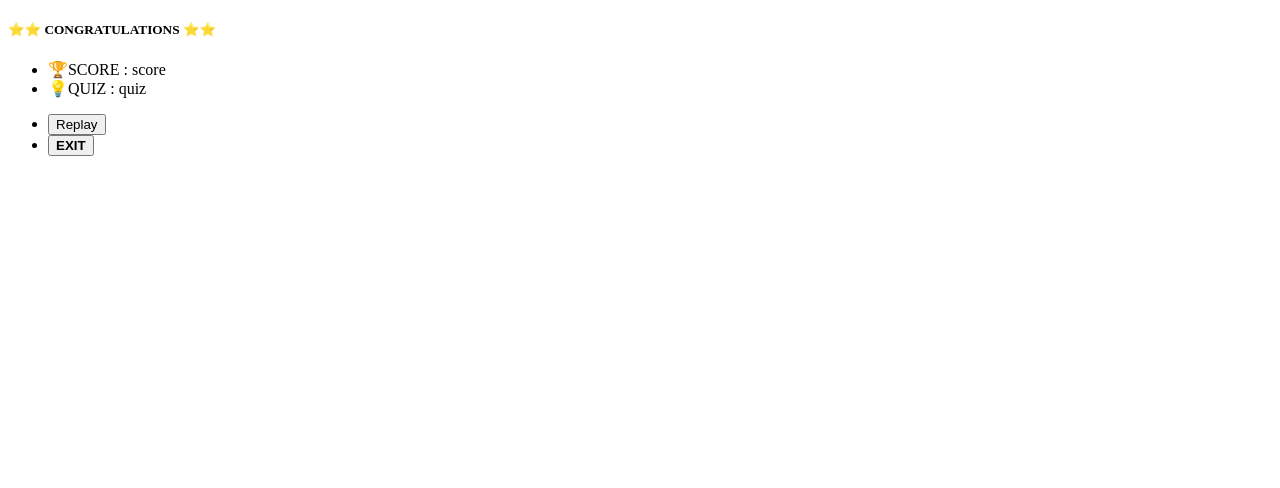
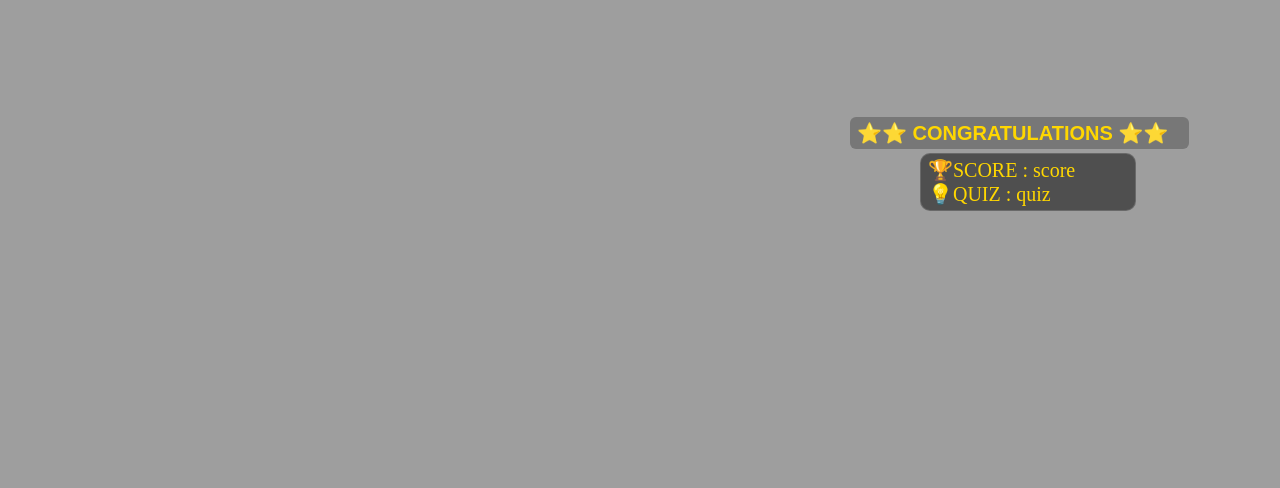
Before and after one commit to Simolinus/software1-flight-game-project, a website: page src/frontend/pages/End.html in a window 1280 px wide. Shown: the top 488 px of the page. Drawn offline with Linux system fonts and the light colour scheme; the site is published under a folder, as on GitHub Pages, so addresses that start at the root find nothing.

Commit message:
cheange the path of end.png

```diff
--- a/src/frontend/pages/End.html
+++ b/src/frontend/pages/End.html
@@ -3,7 +3,7 @@
   <head>
     <meta charset="UTF-8" />
     <title>Skyquest The Puzzle Journey</title>
-    <link rel="stylesheet" href="/src/frontend/stylesheet/end.css" />
+    <link rel="stylesheet" href="../stylesheet/end.css" />
   </head>
   <body>
     <h5 id="con">⭐⭐ CONGRATULATIONS ⭐⭐</h5>
--- a/src/frontend/stylesheet/end.css
+++ b/src/frontend/stylesheet/end.css
@@ -1,5 +1,5 @@
 body {
-  background-image: url("endpage.png");
+  background-image: url("./endpage.png");
   background-attachment: fixed;
   background-repeat: no-repeat;
   height: 100vh;
```
